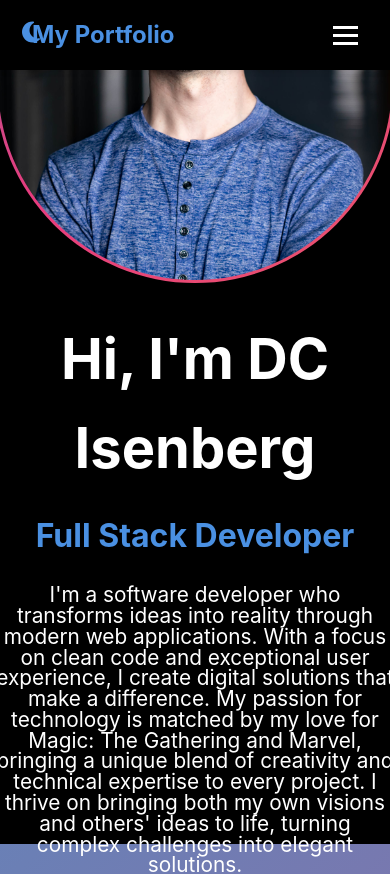
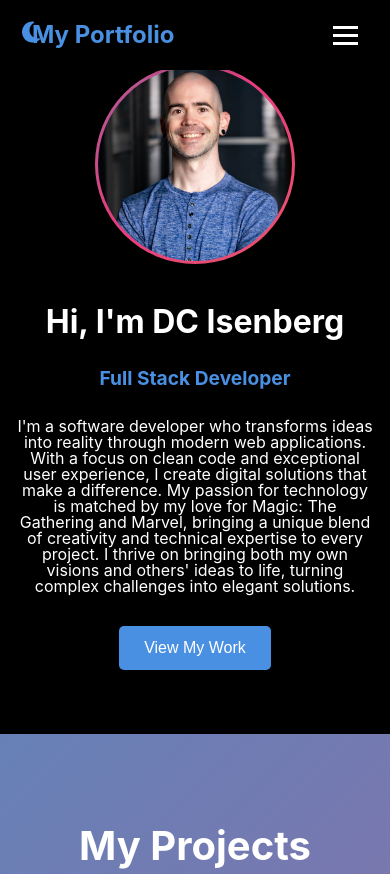
Before and after one commit to DClem742/My-Portfolio, a React (Create React App) app: page / in a window 390 px wide. Shown: the top 874 px of the page. Built offline with nearby package versions, Linux system fonts and the light colour scheme.

Commit message:
added media queries

```diff
--- a/src/components/Hero.css
+++ b/src/components/Hero.css
@@ -57,3 +57,72 @@
     max-width: 800px;
     margin: 0 auto 2rem;
   }
+
+  /* Add these media queries at the bottom of your existing Hero.css file */
+
+  /* For laptops and smaller desktop screens */
+  @media screen and (max-height: 900px) {
+    .hero {
+      height: auto;
+      padding: 4rem 0;
+    }
+
+    .profile-image {
+      width: 300px;
+      height: 300px;
+    }
+
+    .hero-content h1 {
+      font-size: 2.8rem;
+    }
+
+    .hero-content h2 {
+      font-size: 1.8rem;
+    }
+  }
+
+  /* For tablets */
+  @media screen and (max-width: 768px) {
+    .profile-image {
+      width: 250px;
+      height: 250px;
+    }
+
+    .hero-content h1 {
+      font-size: 2.5rem;
+    }
+
+    .hero-content h2 {
+      font-size: 1.5rem;
+    }
+
+    .hero-content p {
+      font-size: 1.1rem;
+      padding: 0 1rem;
+    }
+  }
+
+  /* For mobile devices */
+  @media screen and (max-width: 480px) {
+    .profile-image {
+      width: 200px;
+      height: 200px;
+    }
+
+    .hero-content h1 {
+      font-size: 2rem;
+    }
+
+    .hero-content h2 {
+      font-size: 1.2rem;
+    }
+
+    .hero-content p {
+      font-size: 1rem;
+    }
+
+    .cta-button {
+      padding: 0.8rem 1.6rem;
+      font-size: 1rem;
+    }
+  }
```
